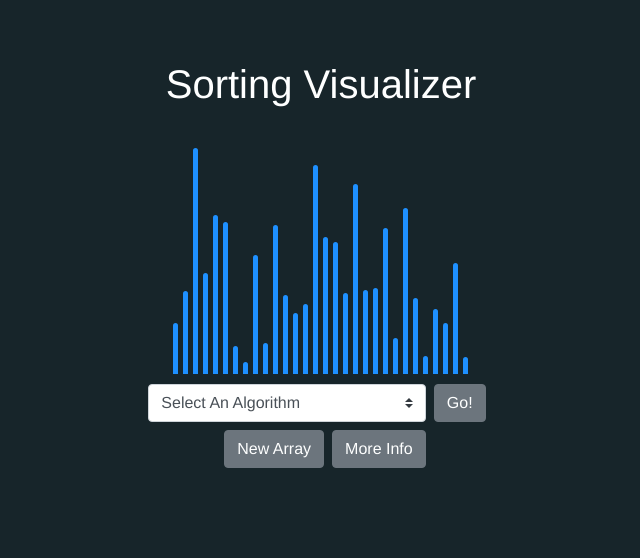
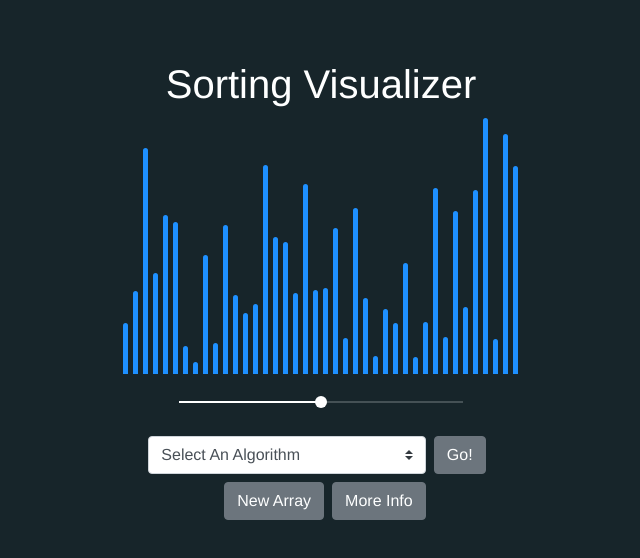
Before and after one commit to jameseaster/algo-visualization, a Vue app: page / in a window 1280 px wide. Shown: the top 558 px of the page, without its empty margins (319-959 px from the left). Built offline with nearby package versions, Linux system fonts and the light colour scheme; what vue-window-size would draw is missing.

Commit message:
(feat) add Slider

```diff
--- a/src/App.vue
+++ b/src/App.vue
@@ -1,7 +1,8 @@
 <template>
-  <div id="app">
+  <v-app id="app">
     <Header />
-    <Data v-bind:numbers="numbers" />
+    <Data v-bind:numbers="numbers" :quantity="quantity" />
+    <Slider @numberChange="numberChange" />
     <Dropdown
       @new-array="populateArray"
       @bubble="bubble"
@@ -11,7 +12,7 @@
       @heap="heap"
       @merge="merge"
     />
-  </div>
+  </v-app>
 </template>
 
 <script>
@@ -19,6 +20,7 @@ import Vue from "vue";
 import VueWindowSize from "vue-window-size";
 Vue.use(VueWindowSize);
 
+import Slider from "./components/Slider";
 import Dropdown from "./components/Dropdown.vue";
 import Header from "./components/Header.vue";
 import Data from "./components/Data.vue";
@@ -35,6 +37,7 @@ export default {
     Header,
     Data,
     Dropdown,
+    Slider,
   },
   data() {
     return {
@@ -44,6 +47,7 @@ export default {
       sorted: "#A768C4",
       lastAlgo: "",
       width: this.windowWidth,
+      quantity: 40,
     };
   },
   computed: {
@@ -55,11 +59,14 @@ export default {
     this.populateArray();
   },
   methods: {
+    numberChange: function(number) {
+      this.quantity = number;
+      this.populateArray();
+    },
     populateArray: function() {
       this.lastAlgo = "";
       this.numbers = [];
-      const length = this.windowWidth > 650 ? 60 : 30;
-      for (let i = 0; i < length; i++) {
+      for (let i = 0; i < this.quantity; i++) {
         let value = Math.round(Math.random() * 250) + 10;
         let color = this.primary;
         this.numbers.push({ value, color });
@@ -87,7 +94,6 @@ export default {
     },
     merge: function() {
       this.lastAlgo = "merge";
-      console.log("test");
       this.animate(mergeSort(this, this.numbers));
     },
     animate: async function(animations) {
--- /dev/null
+++ b/src/components/Slider.vue
@@ -0,0 +1,39 @@
+<template>
+  <b-container>
+    <b-row
+      align-h="center"
+      style="width: 300px"
+      align-self="center"
+      class="mx-auto my-1"
+    >
+      <v-slider
+        v-model="quantity"
+        :min="min"
+        :max="max"
+        label=""
+        color="#fff"
+        dark
+        height="20"
+        :step="step"
+        @end="$emit('numberChange', quantity)"
+        hide-details
+      ></v-slider>
+    </b-row>
+  </b-container>
+</template>
+
+<script>
+export default {
+  name: "Slider",
+  data() {
+    return {
+      step: 1,
+      min: 2,
+      max: 82,
+      quantity: 42,
+    };
+  },
+};
+</script>
+
+<style scoped></style>
```
